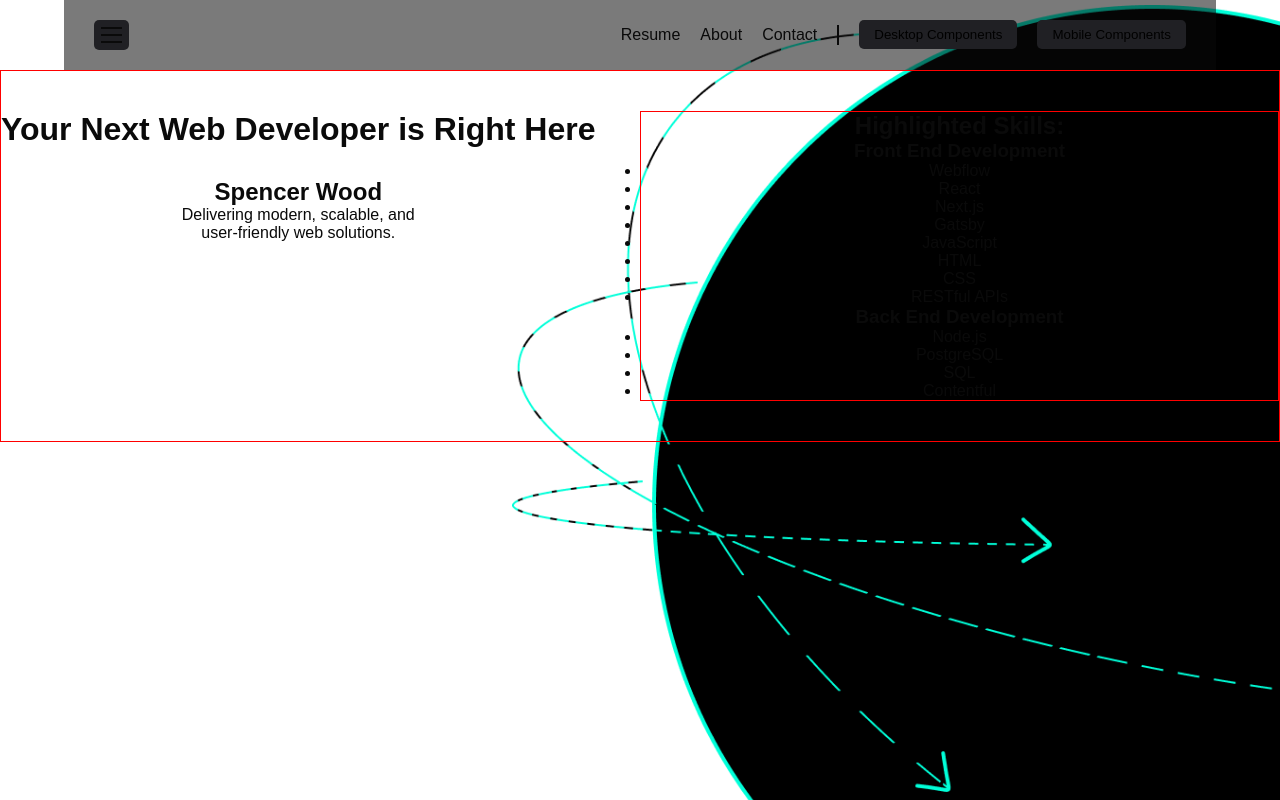
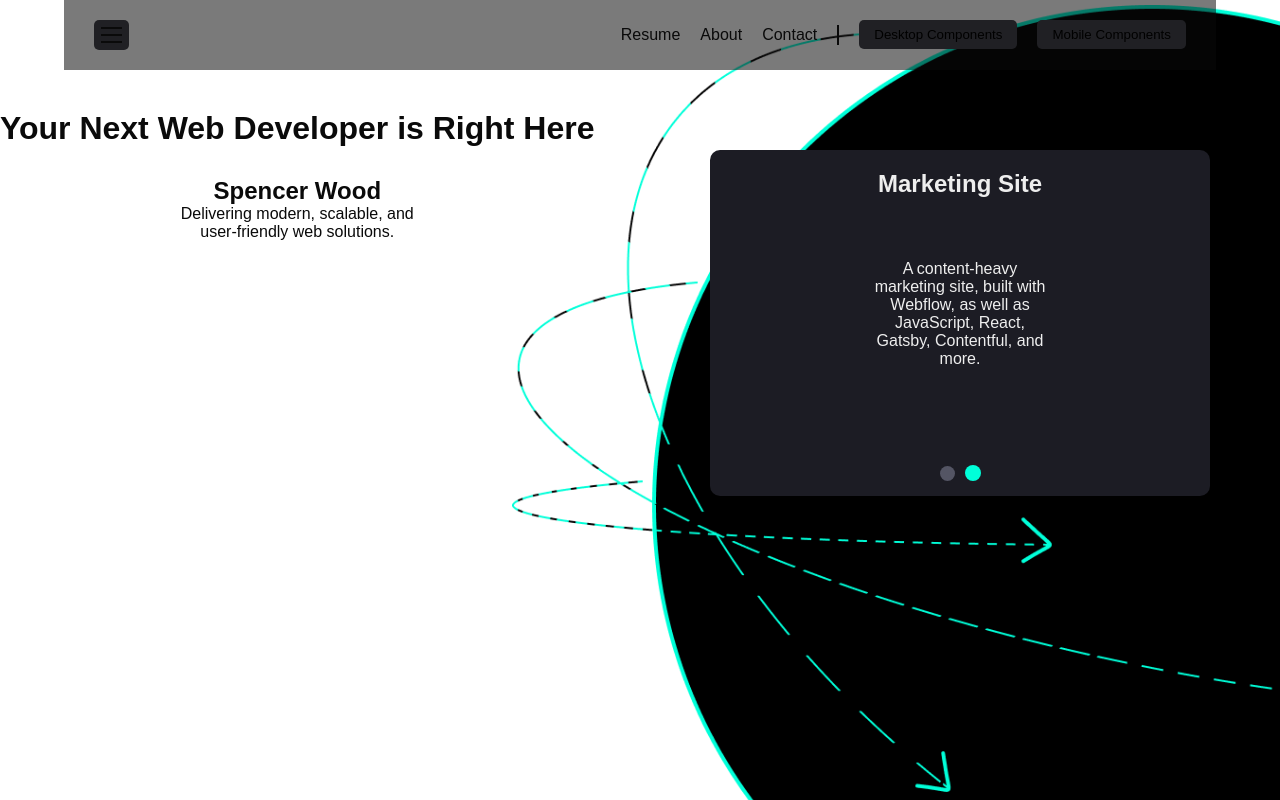
Before and after one commit to Astrospence/portfolio-2025, a Next.js app: page / in a window 1280 px wide. Shown: the top 800 px of the page. Built offline with nearby package versions, Linux system fonts and the light colour scheme.

Commit message:
added funtioning slider

```diff
--- a/src/app/banner.js
+++ b/src/app/banner.js
@@ -1,6 +1,8 @@
+'use client'
 import styles from './banner.module.css'
 import Image from 'next/image'
 import Network from '../../public/network2.png'
+import Slider from './slider'
 
 export default function Banner () {
   return (
@@ -12,33 +14,7 @@ export default function Banner () {
           <p>Delivering modern, scalable, and user-friendly web solutions.</p>
         </div>
         <div className={styles.rightContainer}>
-          <h2>Highlighted Skills:</h2>
-          <div className={styles.skillsContainer}>
-            <div className={styles.skillsLeft}>
-              <h3>Front End Development</h3>
-              <ul className={styles.skillsList}>
-                <li className={styles.skillsListItem}>Webflow</li>
-                <li className={styles.skillsListItem}>React</li>
-                <li className={styles.skillsListItem}>Next.js</li>
-                <li className={styles.skillsListItem}>Gatsby</li>
-                <li className={styles.skillsListItem}>JavaScript</li>
-                <li className={styles.skillsListItem}>HTML</li>
-                <li className={styles.skillsListItem}>CSS</li>
-                <li className={styles.skillsListItem}>RESTful APIs</li>
-
-              </ul>
-            </div>
-            <div className={styles.skillsRight}>
-              <h3>Back End Development</h3>
-              <ul className={styles.skillsList}>
-                <li className={styles.skillsListItem}>Node.js</li>
-                <li className={styles.skillsListItem}>PostgreSQL</li>
-                <li className={styles.skillsListItem}>SQL</li>
-                <li className={styles.skillsListItem}>Contentful</li>
-              </ul>
-            </div>
-          </div>
-
+          <Slider />
           <Image className={styles.bannerBackgroundNetwork} src={Network} alt='vector of globe with dotted arrows orbiting' />
         </div>
       </div>
--- a/src/app/banner.module.css
+++ b/src/app/banner.module.css
@@ -1,5 +1,4 @@
 .banner {
-  border: 1px solid red;
   padding: 40px 0;
   display: flex;
   flex-direction: column;
@@ -21,7 +20,6 @@
 }
 
 .rightContainer {
-  border: 1px solid red;
   width: 50%;
   overflow: visible;
 }
--- /dev/null
+++ b/src/app/slider.js
@@ -0,0 +1,76 @@
+import React, { useState, useEffect, useRef } from 'react'
+import { useSwipeable } from 'react-swipeable'
+import styles from './slider.module.css'
+
+const slides = [
+  {id: Math.random(), title: 'Tic Tac Toe', description: 'A playable Tic Tac Toe game, built with JavaScript, React, and Next.js'},
+  {id: Math.random(), title: 'Marketing Site', description: 'A content-heavy marketing site, built with Webflow, as well as JavaScript, React, Gatsby, Contentful, and more.'},
+]
+
+export default function Slider () {
+  const [current, setCurrent] = useState(0)
+  const slideInterval = useRef(null)
+  const delay = 5000
+
+  const goToSlide = (index) => {
+    setCurrent(index)
+  }
+
+  const nextSlide = () => {
+    setCurrent((prev) => (prev + 1) % slides.length)
+  }
+
+  useEffect(() => {
+    startAutoPlay()
+    return () => stopAutoPlay()
+  }, [])
+
+  const startAutoPlay = () => {
+    slideInterval.current = setInterval(nextSlide, delay)
+  }
+
+  const stopAutoPlay = () => {
+    if (slideInterval.current) clearInterval(slideInterval.current)
+  }
+
+  const handlers = useSwipeable({
+    onSwipedLeft: () => {
+      stopAutoPlay();
+      nextSlide();
+    },
+    onSwipedRight: () => {
+      stopAutoPlay();
+      prevSlide();
+    },
+    preventDefaultTouchmoveEvent: true,
+    trackTouch: true,
+    trackMouse: false,
+  });
+
+  return (
+    <div className={styles.slider}
+      onMouseEnter={stopAutoPlay}
+      onMouseLeave={startAutoPlay}
+      {... handlers}
+    >
+      <div className={styles.slidesContainer} style={{ transform: `translateX(-${current * 100}%)` }}>
+        {slides.map((slide, index) => (
+          <div className={styles.slide} key={slide.id}>
+            <h2>{slide.title}</h2>
+            <p>{slide.description}</p>
+          </div>
+        ))}
+      </div>
+
+      <div className={styles.dots}>
+        {slides.map((slide, index) => (
+          <span
+            key={slide.id}
+            className={current === index? styles.dotActive : styles.dot}
+            onClick={() => goToSlide(index)}
+          />
+        ))}
+      </div>
+    </div>
+  )
+}
--- /dev/null
+++ b/src/app/slider.module.css
@@ -0,0 +1,62 @@
+.slider {
+  width: 100%;
+  max-width: 500px;
+  margin: 40px auto;
+  overflow: hidden;
+  position: relative;
+  border-radius: 10px;
+  background-color: #1c1c24;
+}
+
+.slider:hover {
+  box-shadow: 0 0 10px 3px #00FFD9;
+}
+
+.slidesContainer {
+  display: flex;
+  transition: transform 0.4s ease-in-out;
+  width: 100%;
+}
+
+.slide {
+  min-width: 100%;
+  height: 300px;
+  display: flex;
+  flex-direction: column;
+  align-items: center;
+  justify-content: center;
+  color: #eeeeee;
+  padding: 20px;
+  cursor: pointer;
+}
+
+.dots {
+  display: flex;
+  justify-content: center;
+  align-items: center;
+  margin: 15px 0;
+}
+
+.dot {
+  height: 15px;
+  width: 15px;
+  margin: 0 5px;
+  background-color: #545564;
+  border-radius: 50%;
+  display: inline-block;
+  transition: background-color 0.3s ease;
+  cursor: pointer;
+  transition: all 0.4s;
+}
+
+.dotActive {
+  height: 16px;
+  width: 16px;
+  margin: 0 5px;
+  background-color: #00FFD9;
+  border-radius: 50%;
+  display: inline-block;
+  transition: background-color 0.3s ease;
+  cursor: pointer;
+  transition: all 0.4s;
+}
```
Also changed, not shown: package.json (+4 -3 lines), 1 other file (tests, documents, lock files or other folders).
